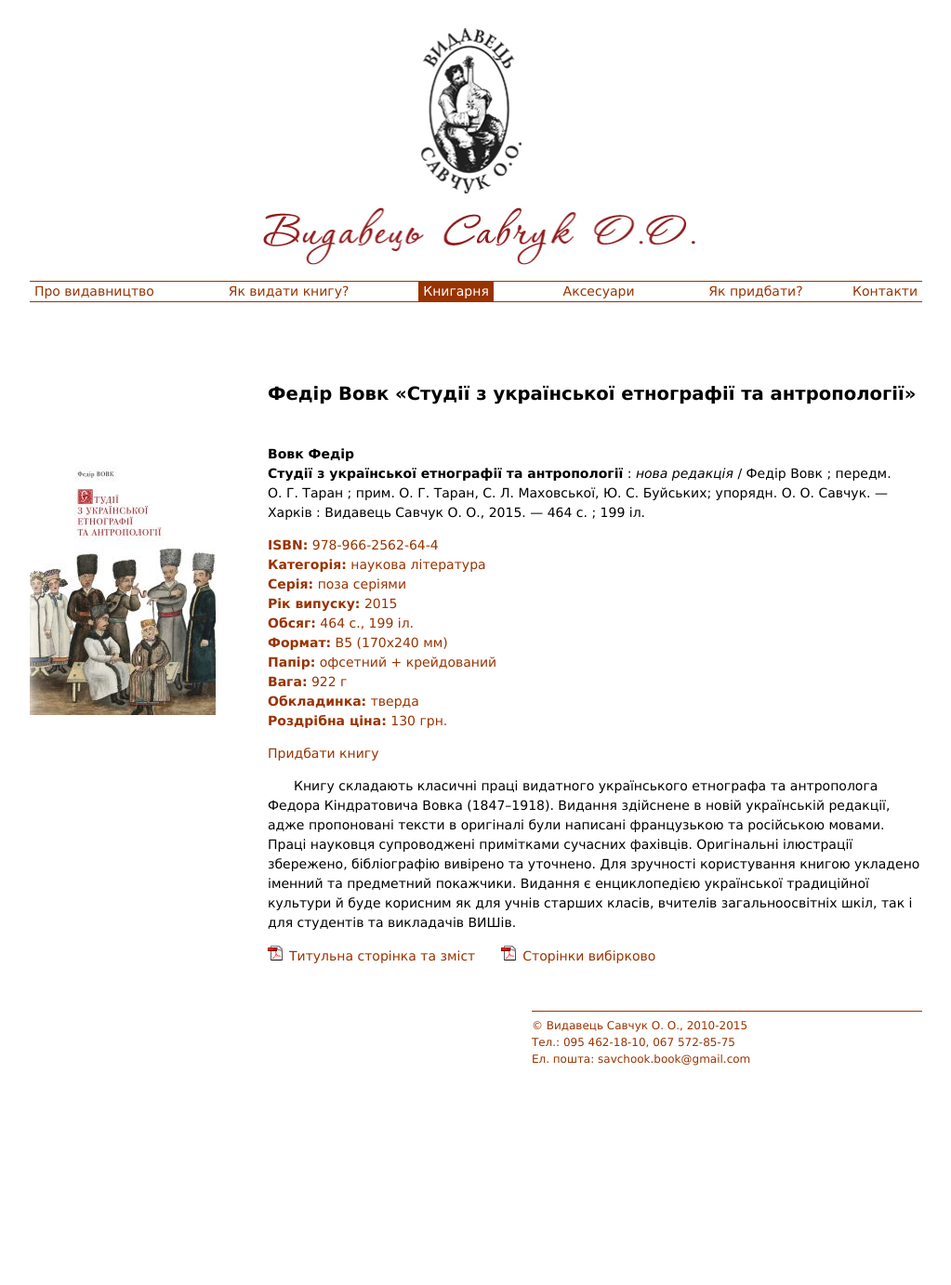
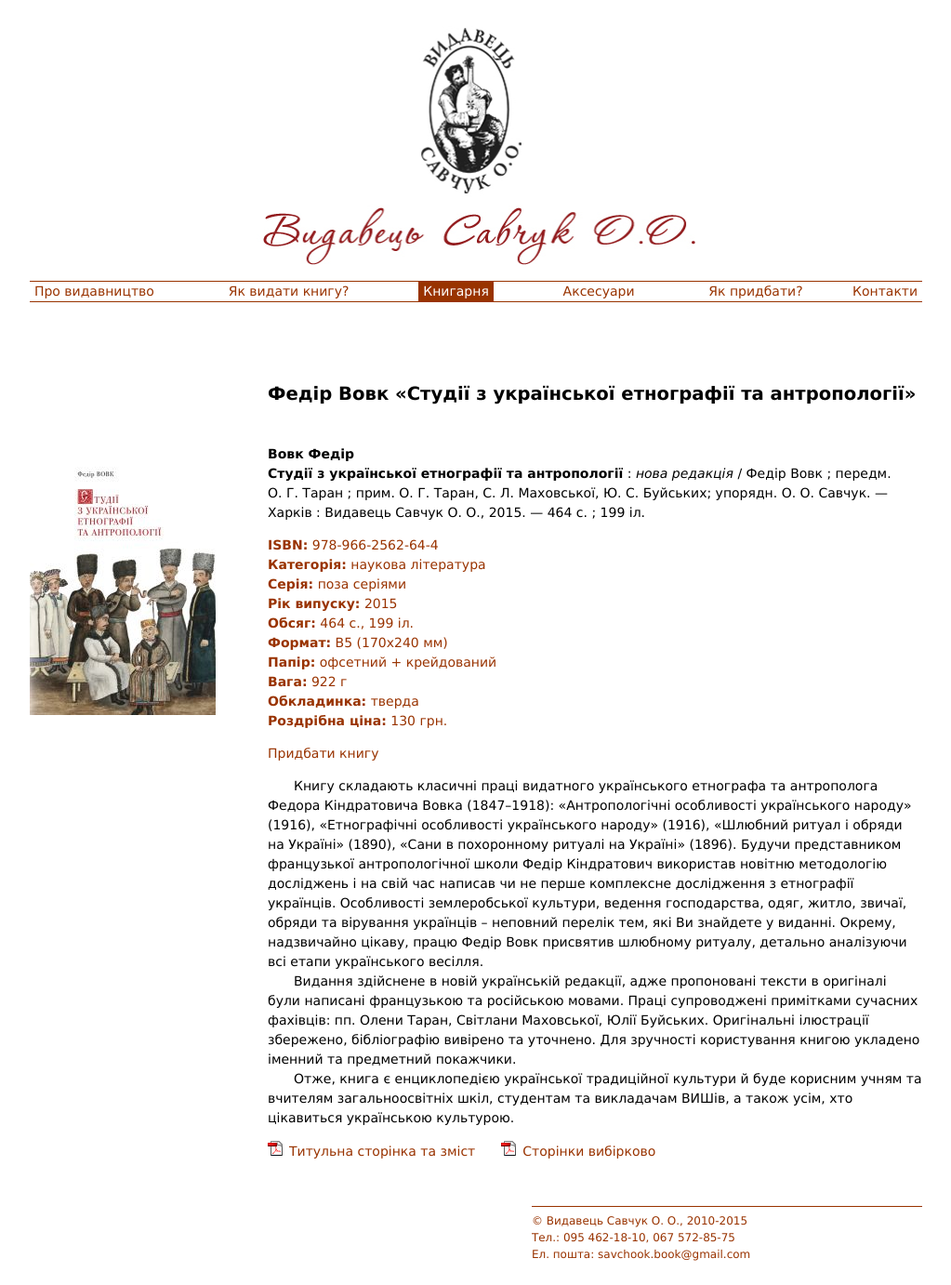
Before and after one commit to savchook/savchook.github.io, a Jekyll site: the page built from _books/vovk-studiji/index.markdown, in a window 1280 px wide. Shown: the whole page at 93% size, without its empty margins (128-1151 px from the left). Built offline with Jekyll 4.4.1, drawn with Linux system fonts in a browser that asks for light colours; before the commit the page ends 1172 px from its top, so only the background shows below that.

Commit message:
Можливість задавати детальний опис книги

```diff
--- a/_books/vovk-studiji/index.markdown
+++ b/_books/vovk-studiji/index.markdown
@@ -21,6 +21,27 @@
 meta:
   description: |
    Етнографія України. Весілля на Україні. Українська антропологія. Звичаї і обряди.
+detailed_content: |
+  Книгу складають класичні праці видатного українського етнографа та антрополога
+  Федора Кіндратовича Вовка (1847–1918): «Антропологічні особливості українського
+  народу» (1916), «Етнографічні особливості українського народу» (1916), «Шлюбний
+  ритуал і обряди на Україні» (1890), «Сани в похоронному ритуалі на Україні» (1896).
+  Будучи представником французької антропологічної школи Федір Кіндратович
+  використав новітню методологію досліджень і на свій час написав чи не перше
+  комплексне дослідження з етнографії українців. Особливості землеробської культури,
+  ведення господарства, одяг, житло, звичаї, обряди та вірування українців – неповний
+  перелік тем, які Ви знайдете у виданні. Окрему, надзвичайно цікаву, працю Федір Вовк
+  присвятив шлюбному ритуалу, детально аналізуючи всі етапи українського весілля.
+
+  Видання здійснене в новій українській редакції, адже пропоновані тексти в оригіналі
+  були написані французькою та російською мовами. Праці супроводжені примітками
+  сучасних фахівців: пп. Олени Таран, Світлани Маховської, Юлії Буйських. Оригінальні
+  ілюстрації збережено, бібліографію вивірено та уточнено. Для зручності користування
+  книгою укладено іменний та предметний покажчики.
+
+  Отже, книга є енциклопедією української традиційної культури й буде корисним учням
+  та вчителям загальноосвітніх шкіл, студентам та викладачам ВИШів, а також усім, хто
+  цікавиться українською культурою.
 ---
 
 Книгу складають класичні праці видатного українського етнографа та
--- a/_layouts/book.html
+++ b/_layouts/book.html
@@ -88,7 +88,11 @@
     {% endif %}
 
     <section itemprop="description" class="book-description">
-      {{ content }}
+      {% if page.detailed_content %}
+        {{ page.detailed_content | markdownify }}
+      {% else %}
+        {{ content }}
+      {% endif %}
     </section>
 
     <ul class="book-excerpt">
```
